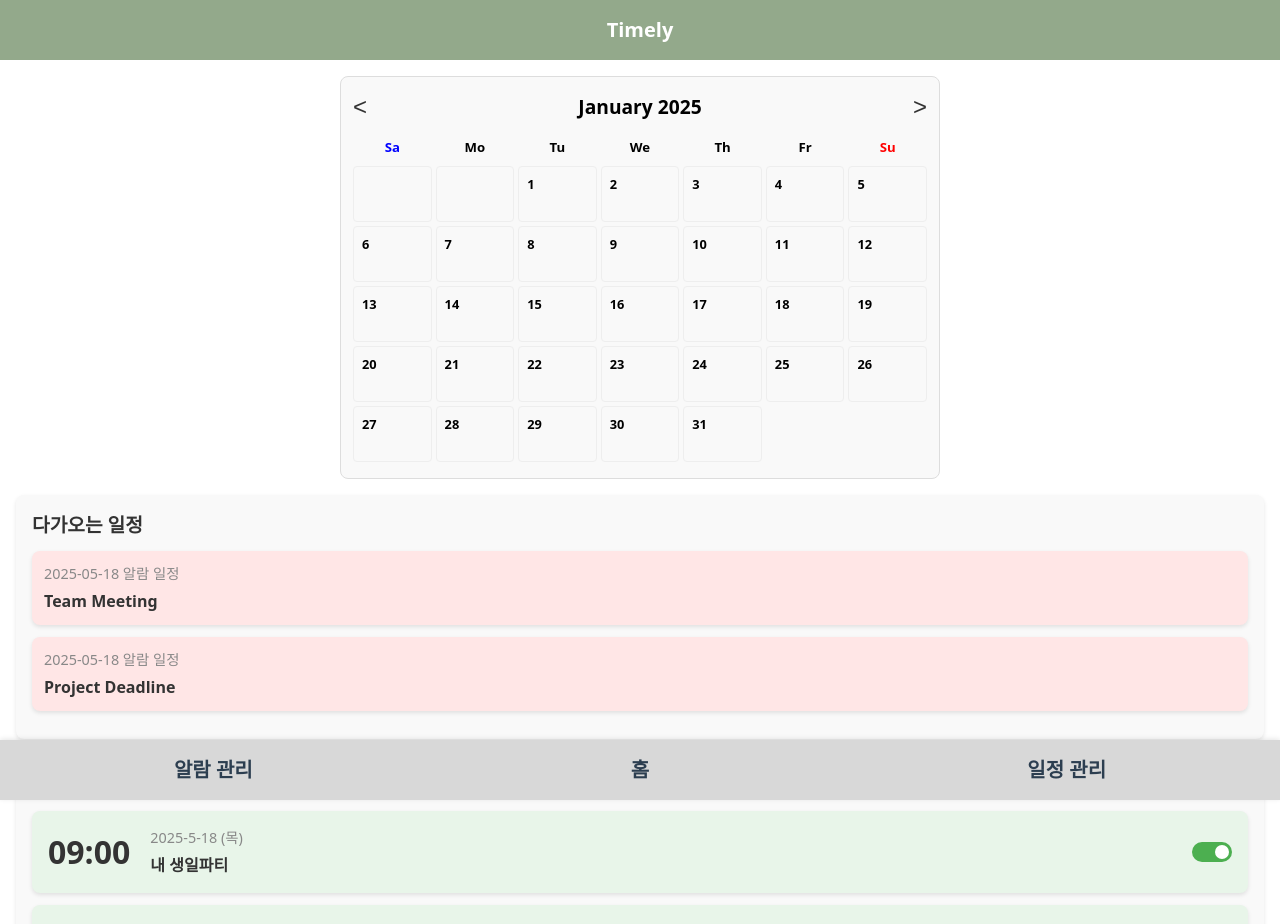
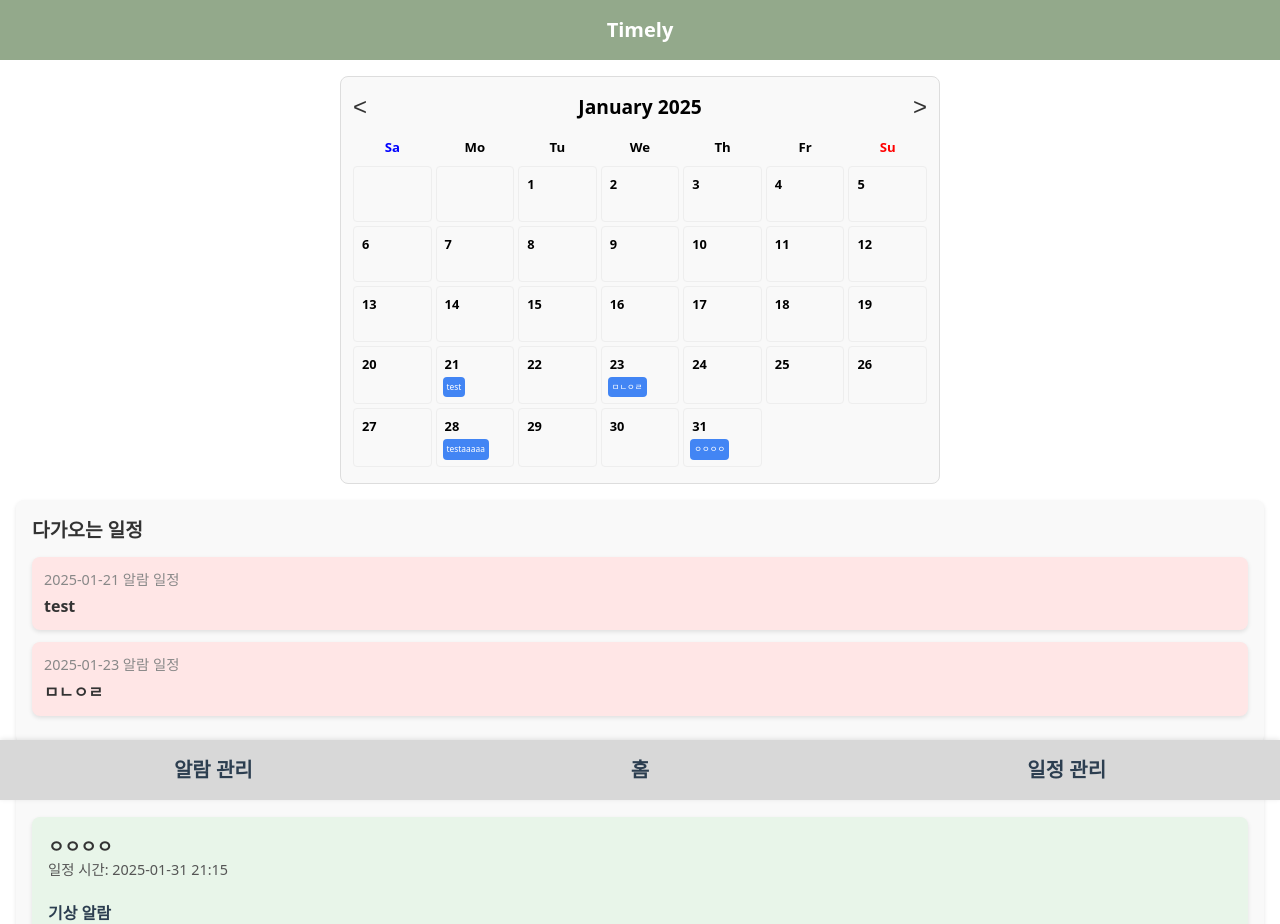
Before and after one commit to SW-venture-hackathon/alarm-web, a React (Create React App) app: page / in a window 1280 px wide. Shown: the top 924 px of the page. Built offline with nearby package versions, Linux system fonts and the light colour scheme.

Commit message:
demo: 시간내 제출 못한 코드

```diff
--- a/package.json
+++ b/package.json
@@ -2,7 +2,6 @@
   "name": "alarm-web",
   "version": "0.1.0",
   "private": true,
-  "proxy": "http://localhost:8000",
   "dependencies": {
     "axios": "^1.7.9",
     "cra-template-pwa": "2.0.0",
--- a/src/features/home/CreatedAlarms.js
+++ b/src/features/home/CreatedAlarms.js
@@ -2,31 +2,63 @@
 import styled from 'styled-components';
 
 const CreatedAlarms = ({ alarms, onToggle }) => {
+  // Helper function to format time
+  const formatTime = (time) => {
+    const [hours, minutes] = time.split(':').map(Number);
+    return `${String(hours).padStart(2, '0')}:${String(minutes).padStart(2, '0')}`;
+  };
+  console.log(alarms);
   return (
     <>
       <Title>생성된 알람</Title>
-      {alarms.map((alarm, index) => (
+      {alarms.map((alarm, index) => {
+        const midIndex = Math.ceil(alarm.alarms.length / 2); // 중간 인덱스 계산
+        const morningAlarms = alarm.alarms.slice(0, midIndex); // 앞 절반
+        const departureAlarms = alarm.alarms.slice(midIndex); // 뒤 절반
+
+        return (
           <AlarmCard key={index}>
-          <TimeSection>
-            <Time>{alarm.time}</Time>
-            <AmPm>{alarm.amPm}</AmPm>
-          </TimeSection>
             <DetailsSection>
-            <DateInfo>
-              {alarm.date} ({alarm.day})
-            </DateInfo>
               <AlarmTitle>{alarm.title}</AlarmTitle>
-          </DetailsSection>
+              <EventTime>일정 시간: {alarm.event_time}</EventTime>
+
+              <SectionTitle>기상 알람</SectionTitle>
+              <AlarmTimes>
+                {morningAlarms.map((time, idx) => (
+                  <AlarmTime key={idx}>
+                    {formatTime(time)}{' '}
                     <ToggleSwitch>
                       <input
                         type="checkbox"
-              checked={alarm.isActive}
-              onChange={() => onToggle(index)} // 알람 상태 토글
+                        checked={time.isActive || false}
+                        onChange={() => onToggle(index, idx)}
                       />
                       <Slider />
                     </ToggleSwitch>
+                  </AlarmTime>
+                ))}
+              </AlarmTimes>
+
+              <SectionTitle>출발 알람</SectionTitle>
+              <AlarmTimes>
+                {departureAlarms.map((time, idx) => (
+                  <AlarmTime key={idx + midIndex}>
+                    {formatTime(time)}{' '}
+                    <ToggleSwitch>
+                      <input
+                        type="checkbox"
+                        checked={time.isActive || false}
+                        onChange={() => onToggle(index, idx + midIndex)}
+                      />
+                      <Slider />
+                    </ToggleSwitch>
+                  </AlarmTime>
+                ))}
+              </AlarmTimes>
+            </DetailsSection>
           </AlarmCard>
-      ))}
+        );
+      })}
     </>
   );
 };
@@ -34,7 +66,6 @@ const CreatedAlarms = ({ alarms, onToggle }) => {
 export default CreatedAlarms;
 
 // Styled components
-
 const Title = styled.h2`
   font-size: 1.2rem;
   font-weight: bold;
@@ -44,8 +75,8 @@ const Title = styled.h2`
 
 const AlarmCard = styled.div`
   display: flex;
-  align-items: center;
-  justify-content: space-between;
+  flex-direction: column;
+  align-items: flex-start;
   background-color: #e8f5e9;
   border-radius: 8px;
   padding: 16px;
@@ -53,39 +84,43 @@ const AlarmCard = styled.div`
   box-shadow: 0px 2px 4px rgba(0, 0, 0, 0.1);
 `;
 
-const TimeSection = styled.div`
+const DetailsSection = styled.div`
   display: flex;
-  align-items: baseline;
-  gap: 4px;
+  flex-direction: column;
+  width: 100%;
 `;
 
-const Time = styled.div`
-  font-size: 2rem;
+const AlarmTitle = styled.div`
+  font-size: 1.1rem;
   font-weight: bold;
   color: #333;
 `;
 
-const AmPm = styled.div`
-  font-size: 1rem;
-  color: #666;
+const EventTime = styled.div`
+  font-size: 0.9rem;
+  color: #555;
+  margin-bottom: 8px;
 `;
 
-const DetailsSection = styled.div`
-  flex: 1;
-  margin-left: 16px;
-  display: flex;
-  flex-direction: column;
+const SectionTitle = styled.h3`
+  font-size: 1rem;
+  font-weight: bold;
+  margin-top: 12px;
+  margin-bottom: 8px;
+  color: #2c3e50;
 `;
 
-const DateInfo = styled.div`
-  font-size: 0.9rem;
-  color: #888;
-  margin-bottom: 4px;
+const AlarmTimes = styled.div`
+  display: flex;
+  flex-wrap: wrap;
+  gap: 8px;
 `;
 
-const AlarmTitle = styled.div`
-  font-size: 1rem;
-  font-weight: bold;
+const AlarmTime = styled.div`
+  display: flex;
+  align-items: center;
+  gap: 8px;
+  font-size: 0.9rem;
   color: #333;
 `;
 
--- a/src/pages/HomePage.js
+++ b/src/pages/HomePage.js
@@ -5,23 +5,63 @@ import CreatedAlarms from '../features/home/CreatedAlarms';
 import UpcomingEvents from '../features/home/UpcomingEvents';
 
 const EVENTS = [
-  { date: '2025-05-18', title: 'Team Meeting', color: '#ff6347' },
-  { date: '2025-05-18', title: 'Project Deadline', color: '#4285f4' },
+  {
+    title: 'ㅇㅇㅇㅇ',
+    date: '2025-01-31',
+    time: '21:15',
+  },
+  {
+    title: 'ㅁㄴㅇㄹ',
+    date: '2025-01-23',
+    time: '01:45',
+  },
+  {
+    title: 'test',
+    date: '2025-01-21',
+    time: '02:00',
+  },
+  {
+    title: 'testaaaaa',
+    date: '2025-01-28',
+    time: '10:00',
+  },
 ];
 const ALARMS = [
   {
-    time: '09:00',
-    date: '2025-5-18',
-    day: '목',
-    title: '내 생일파티',
-    isActive: true,
+    title: 'ㅇㅇㅇㅇ',
+    event_time: '2025-01-31 21:15',
+    alarms: [
+      '19:00',
+      '19:05',
+      '19:10',
+      '19:15',
+      '19:20',
+      '19:25',
+      '20:30',
+      '20:35',
+      '20:40',
+      '20:45',
+      '20:50',
+      '20:55',
+    ],
   },
   {
-    time: '17:30',
-    date: '2025-5-18',
-    day: '금',
-    title: '저녁 약속',
-    isActive: false,
+    title: 'ㅁㄴㅇㄹ',
+    event_time: '2025-01-23 01:45',
+    alarms: [
+      '01:00',
+      '01:05',
+      '01:10',
+      '01:15',
+      '01:20',
+      '01:25',
+      '23:30',
+      '23:35',
+      '23:40',
+      '23:45',
+      '23:50',
+      '23:55',
+    ],
   },
 ];
 
@@ -44,14 +84,44 @@ const HomePage = () => {
     setAlarms(1);
   };
 
+  // 현재로부터 가장 가까운 일정 2개 가져오기
+  const getUpcomingEvents = () => {
+    const now = new Date();
+    const sortedEvents = [...events]
+      .sort(
+        (a, b) =>
+          new Date(a.date + ' ' + a.time) - new Date(b.date + ' ' + b.time),
+      )
+      .filter((event) => new Date(event.date + ' ' + event.time) > now)
+      .slice(0, 2); // 가장 가까운 2개만 선택
+    return sortedEvents;
+  };
+
+  const handleToggle = (alarmIndex, timeIndex) => {
+    setAlarms((prevAlarms) =>
+      prevAlarms.map((alarm, idx) =>
+        idx === alarmIndex
+          ? {
+              ...alarm,
+              alarms: alarm.alarms.map((time, tIdx) =>
+                tIdx === timeIndex
+                  ? { ...time, isActive: !time.isActive }
+                  : time,
+              ),
+            }
+          : alarm,
+      ),
+    );
+  };
+
   return (
     <Container>
       <CalendarView events={events} />
       <UpcomingContainer>
-        <UpcomingEvents events={events} />
+        <UpcomingEvents events={getUpcomingEvents()} />
       </UpcomingContainer>
       <AlarmContainer>
-        <CreatedAlarms alarms={alarms} />
+        <CreatedAlarms alarms={alarms} onToggle={handleToggle} />
       </AlarmContainer>
       <button style={{ display: 'none' }} onClick={handleEvent}></button>
     </Container>
```
Lines whose indentation alone changed are shown as unchanged.
